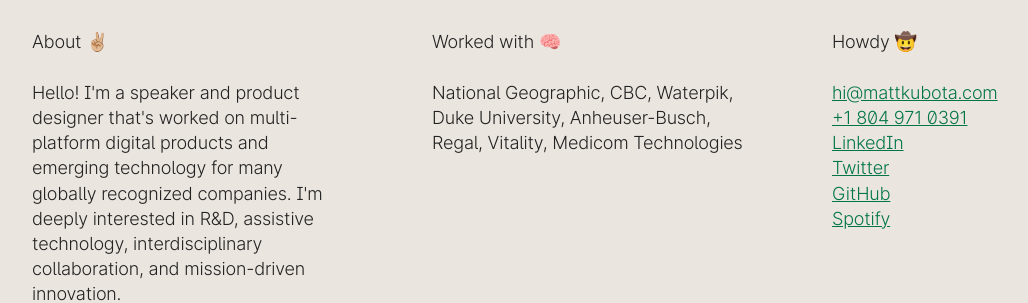
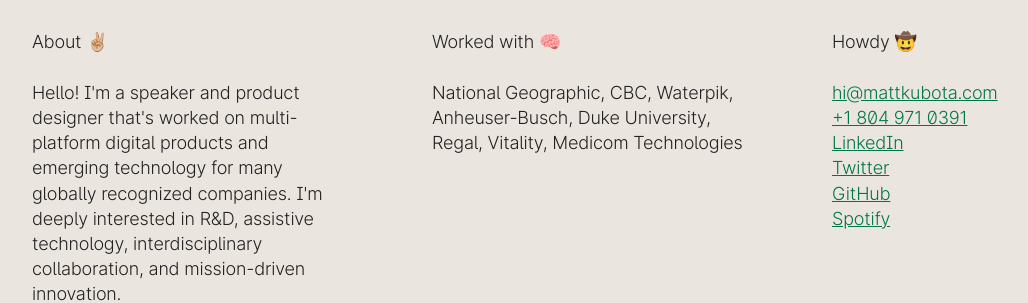
Before and after one commit to mattkubota/mattkubota.com, a Jekyll site: the page built from index.md, in a window 1280 px wide. Shown: the part 438-741 px from the top of the page, without its empty margins (32-1060 px from the left). Built offline with Jekyll 4.4.1, drawn with Linux system fonts in a browser that asks for light colours.

Commit message:
added duek, again?

```diff
--- a/index.md
+++ b/index.md
@@ -12,7 +12,7 @@
   </section>
   <section class="item-3">
     <h2 class="font-size--default">Worked with <span aria-hidden="true">🧠</span></h2>
-    <p class="font-size--default">National Geographic, CBC, Waterpik, Duke University, Anheuser-Busch, Regal, Vitality, Medicom Technologies</p>
+    <p class="font-size--default">National Geographic, CBC, Waterpik, Anheuser-Busch, Duke University, Regal, Vitality, Medicom Technologies</p>
   </section>
   <section class="item-4">
     <h2 class="font-size--default">Howdy <span aria-hidden="true">🤠</span></h2>
```
